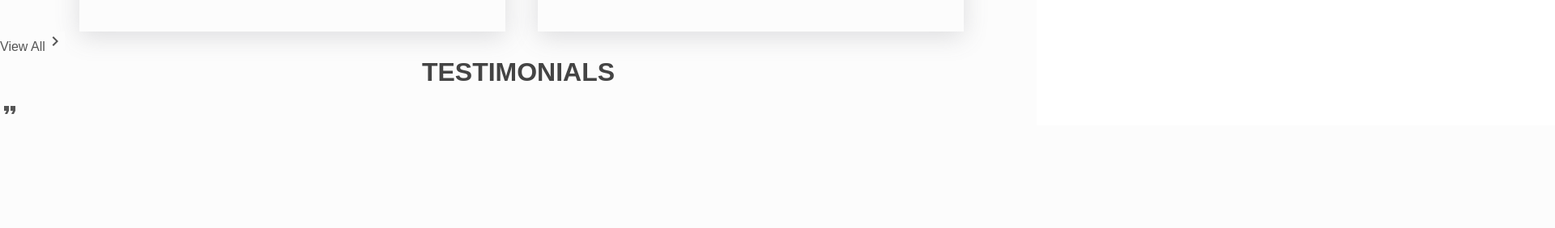
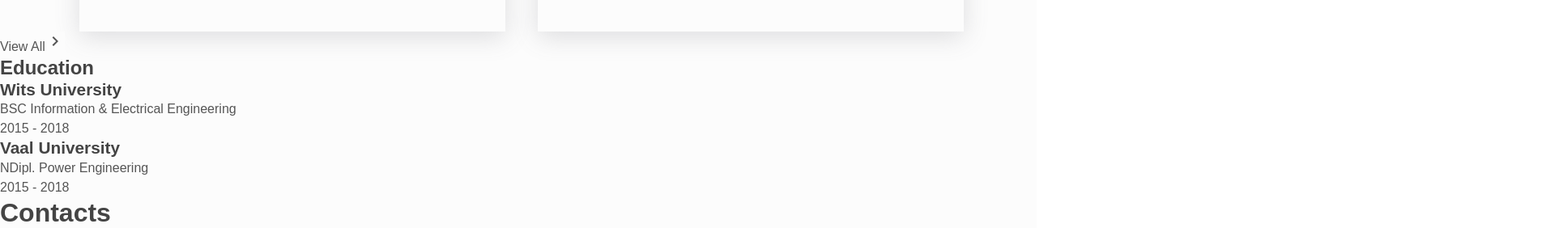
Before and after one commit to manq2010/my-portfolio, a React (Create React App) app: page / in a window 1280 px wide. Shown: the part 1266-1548 px from the top of the page at 81% size, 1920 px wide, since content can reach past the window. Built offline with nearby package versions, Linux system fonts and the light colour scheme.

Commit message:
Add 'education' section

```diff
--- a/src/data/educationData.js
+++ b/src/data/educationData.js
@@ -1,8 +1,15 @@
 const educationData = [
   {
     id: 1,
-    institution: 'Ramjas College, Delhi University',
-    course: 'B.A. Honours History',
+    institution: 'Wits University',
+    course: 'BSC Information & Electrical Engineering',
+    startYear: '2015',
+    endYear: '2018',
+  },
+  {
+    id: 2,
+    institution: 'Vaal University',
+    course: 'NDipl. Power Engineering',
     startYear: '2015',
     endYear: '2018',
   },
--- /dev/null
+++ b/src/features/Education/Education.jsx
@@ -0,0 +1,34 @@
+import React from 'react';
+import educationData from '../../data/educationData';
+
+const Education = () => (
+  <div>
+    {
+        educationData && (
+        <div>
+          <h2>Education</h2>
+          <div className="education-data">
+            {educationData.map((education) => (
+              <div key={education.is}>
+                <h4>{education.institution}</h4>
+                <div>{education.course}</div>
+                <div>
+                  {education.startYear}
+                  {' '}
+                  -
+                  {' '}
+                  {education.endYear}
+                </div>
+              </div>
+            ))}
+          </div>
+
+        </div>
+
+        )
+
+      }
+  </div>
+);
+
+export default Education;
--- a/src/pages/Main/Main.jsx
+++ b/src/pages/Main/Main.jsx
@@ -7,11 +7,12 @@ import Hero from '../../features/Hero/Hero';
 import Projects from '../../features/Projects/Projects';
 import Skills from '../../features/Skills/Skills';
 import Contact from '../../features/Contact/Contact';
-import Testimonials from '../../features/Testimonials/Testimonial';
+// import Testimonials from '../../features/Testimonials/Testimonial';
 // // import Testimony from '../../features/Testimony/Testimony';
 // import Experience from '../../features/Experience/Experience';
 // // import ScrollToTop from '../../features/ScrollToTop/ScrollToTop';
 import headerData from '../../data/headerData';
+import Education from '../../features/Education/Education';
 
 const Main = () => (
   <div>
@@ -29,8 +30,8 @@ const Main = () => (
     <Hero />
     <Skills />
     <Projects />
-    <Testimonials />
-    {/* <Education /> */}
+    {/* <Testimonials /> */}
+    <Education />
     {/* <Achievement /> */}
     {/* <Experience /> */}
     <Contact />
```
